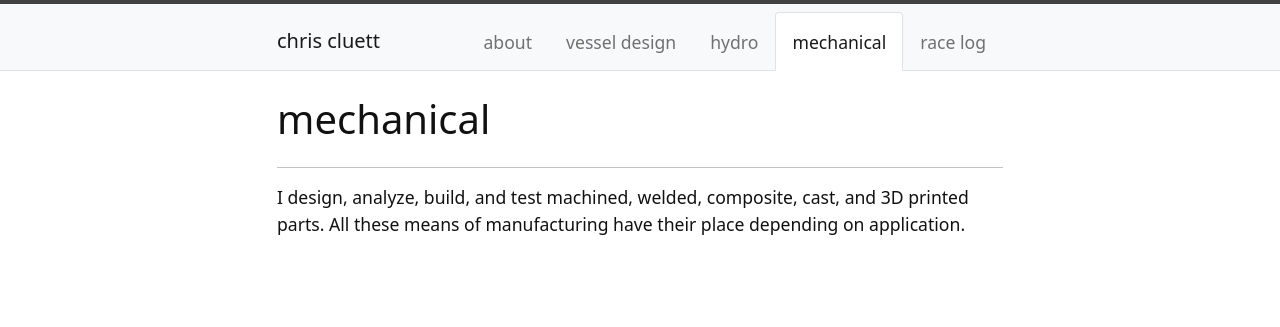
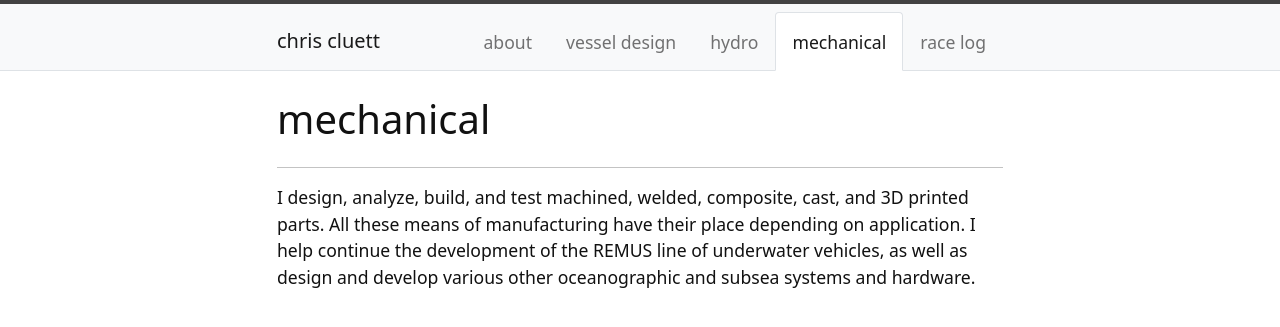
Before and after one commit to ccluett/website, a Jekyll site: the page built from content/3-mechanical.md, in a window 1280 px wide. Shown: the top 327 px of the page. Built offline with Jekyll 4.4.1, drawn with Linux system fonts in a browser that asks for light colours.

Commit message:
Update 3-mechanical.md

```diff
--- a/content/3-mechanical.md
+++ b/content/3-mechanical.md
@@ -5,4 +5,4 @@ nav: true
 
 --------
 
-I design, analyze, build, and test machined, welded, composite, cast, and 3D printed parts. All these means of manufacturing have their place depending on application.
+I design, analyze, build, and test machined, welded, composite, cast, and 3D printed parts. All these means of manufacturing have their place depending on application. I help continue the development of the REMUS line of underwater vehicles, as well as design and develop various other oceanographic and subsea systems and hardware.
```
